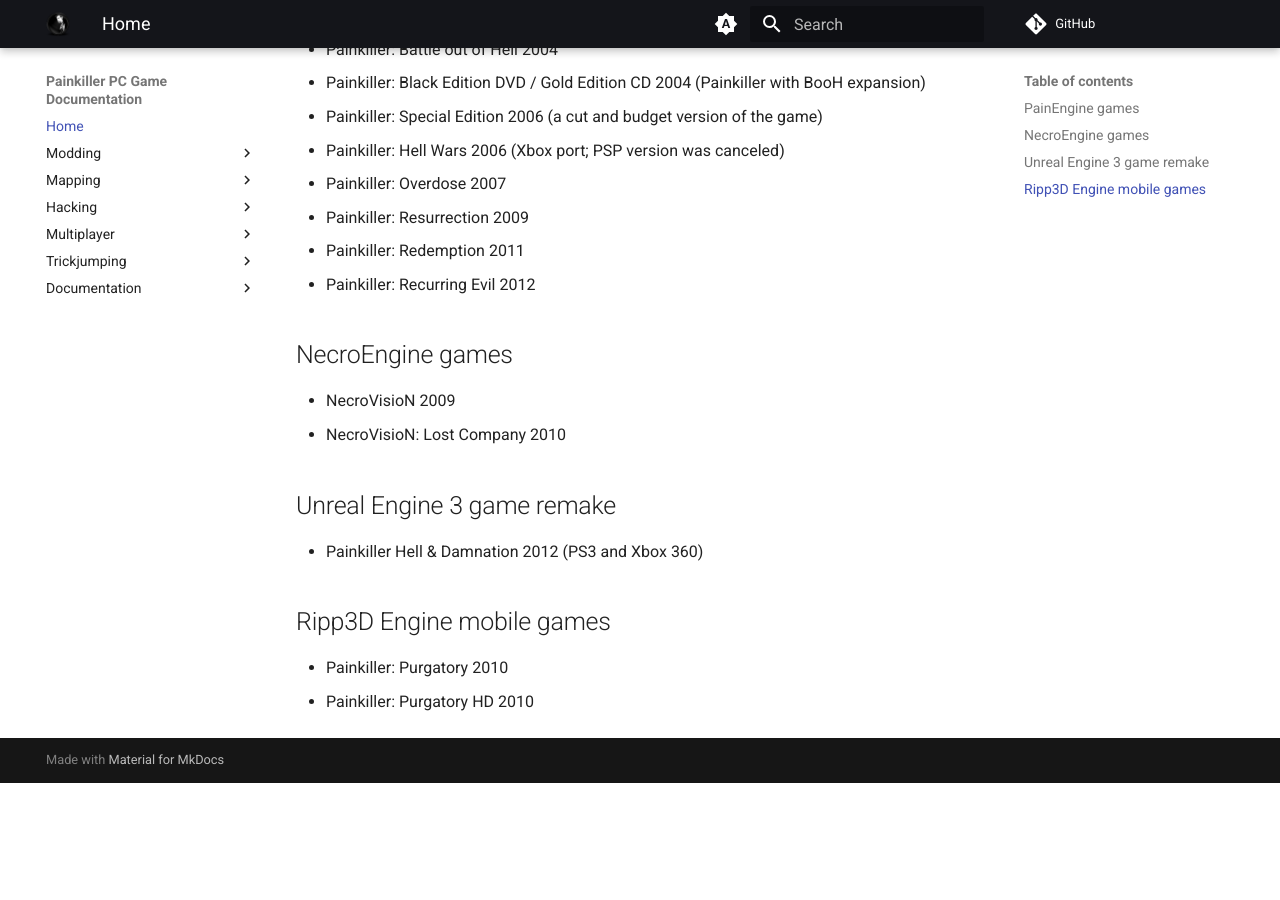
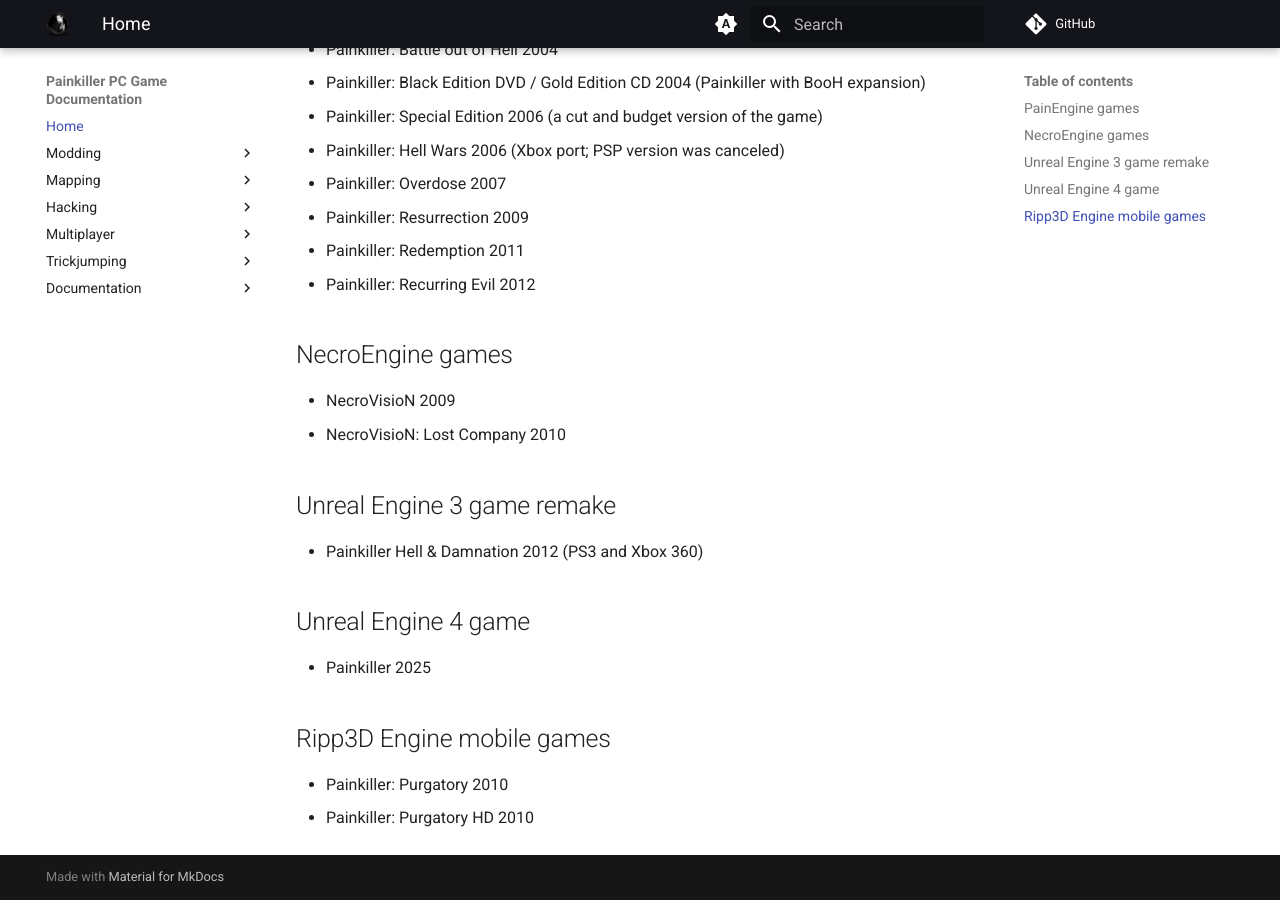
Before and after one commit to t3r6/pkdocs, an MkDocs documentation site: the page built from docs/index.md, in a window 1280 px wide and 900 px high, scrolled down 615 px. Built offline with MkDocs 1.6.1 and Material for MkDocs 9.7.7, drawn with Linux system fonts in a browser that asks for light colours; comment, search, counter and statistics services are not loaded; before the commit the page ends 1398 px from its top, so only the background shows below that.

Commit message:
docs: Update game list

```diff
--- a/docs/index.md
+++ b/docs/index.md
@@ -30,6 +30,9 @@
 ## Unreal Engine 3 game remake
 * Painkiller Hell & Damnation 2012 (PS3 and Xbox 360)
 
+## Unreal Engine 4 game
+* Painkiller 2025
+
 ## Ripp3D Engine mobile games
 * Painkiller: Purgatory 2010
 * Painkiller: Purgatory HD 2010
```
Also changed, not shown: docs/guides/mapping/blender-mpk-plugins.md (+1 -1 lines).
